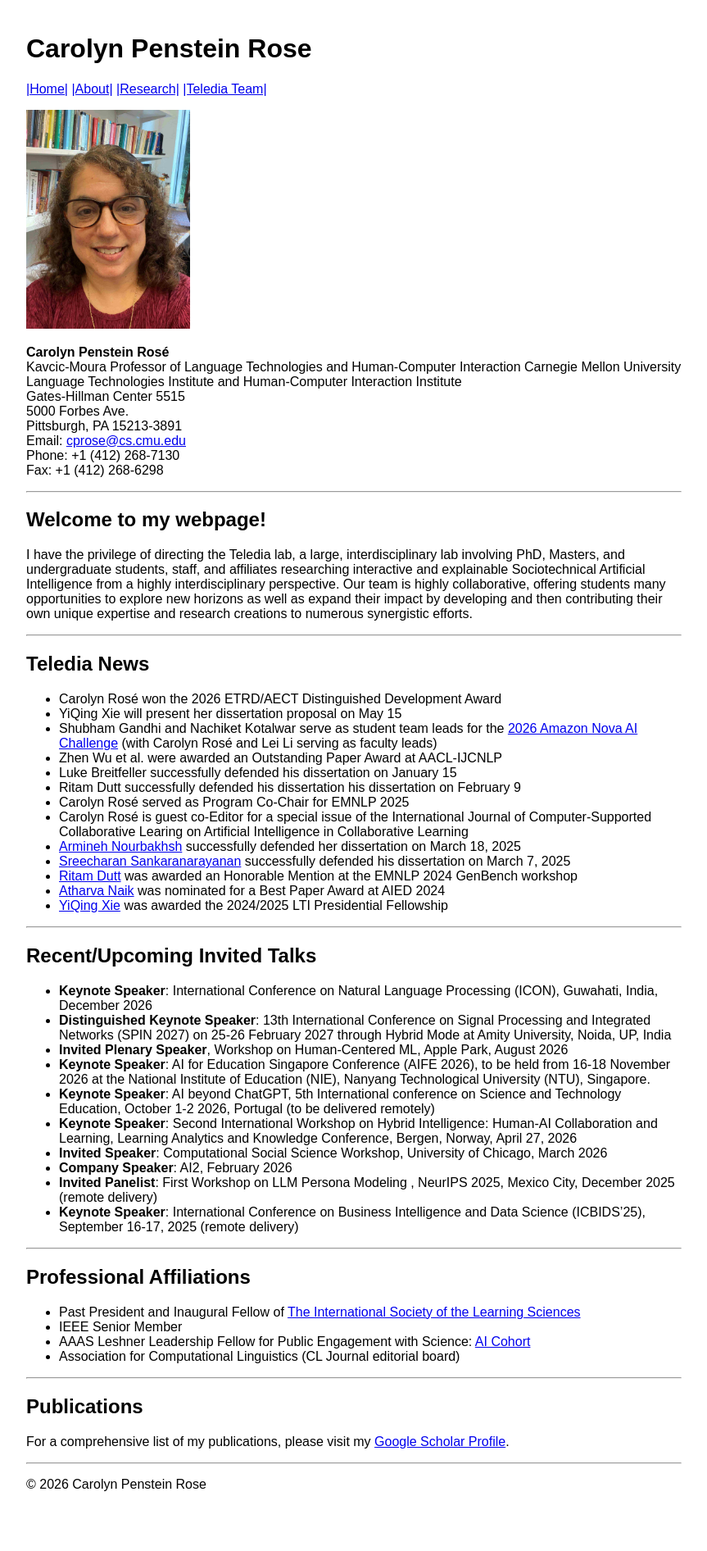
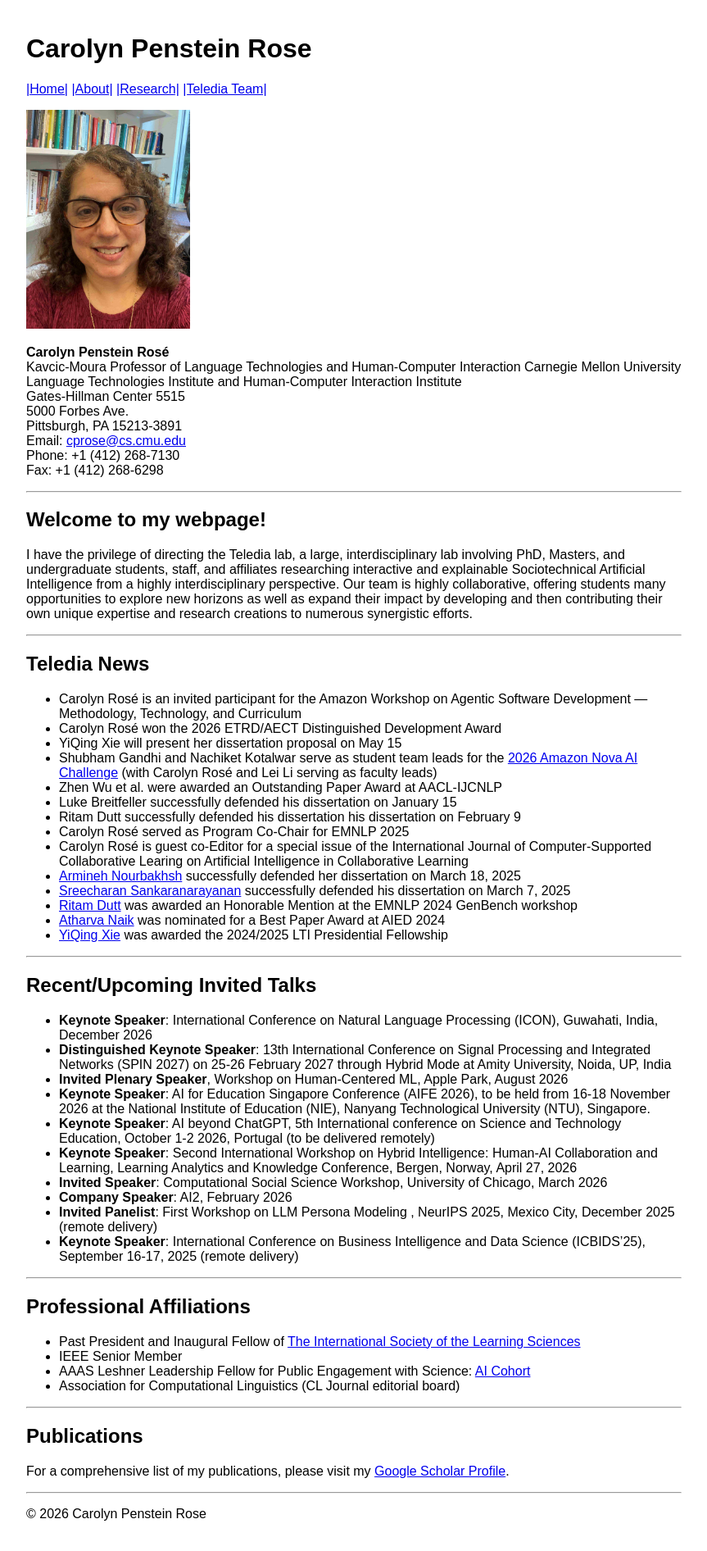
Before and after one commit to cp3a/cp3a.github.io, a Jekyll site: the page built from index.md, in a window 1280 px wide. Shown: the whole page at 82% size, without its empty margins (208-1071 px from the left). Built offline with Jekyll 4.4.1, drawn with Linux system fonts in a browser that asks for light colours; before the commit the page ends 1856 px from its top, so only the background shows below that.

Commit message:
Update index.md

```diff
--- a/index.md
+++ b/index.md
@@ -27,6 +27,7 @@ I have the privilege of directing the Teledia lab, a large, interdisciplinary la
 
 ## Teledia News
 
+- Carolyn Rosé is an invited participant for the Amazon Workshop on Agentic Software Development — Methodology, Technology, and Curriculum
 - Carolyn Rosé won the 2026 ETRD/AECT Distinguished Development Award
 - YiQing Xie will present her dissertation proposal on May 15
 - Shubham Gandhi and Nachiket Kotalwar serve as student team leads for the [2026 Amazon Nova AI Challenge](https://www.amazon.science/nova-ai-challenge/amazon-nova-ai-challenge-returns-with-nova-forge-access-for-competing-teams) (with Carolyn Rosé and Lei Li serving as faculty leads)
```
